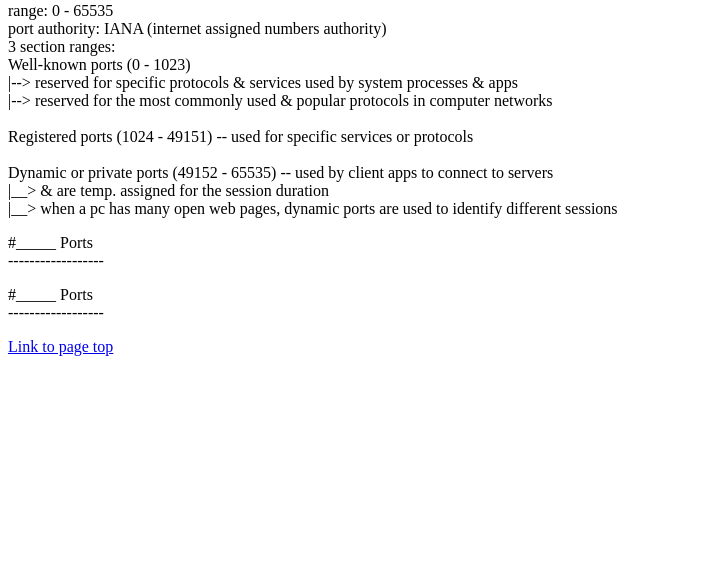
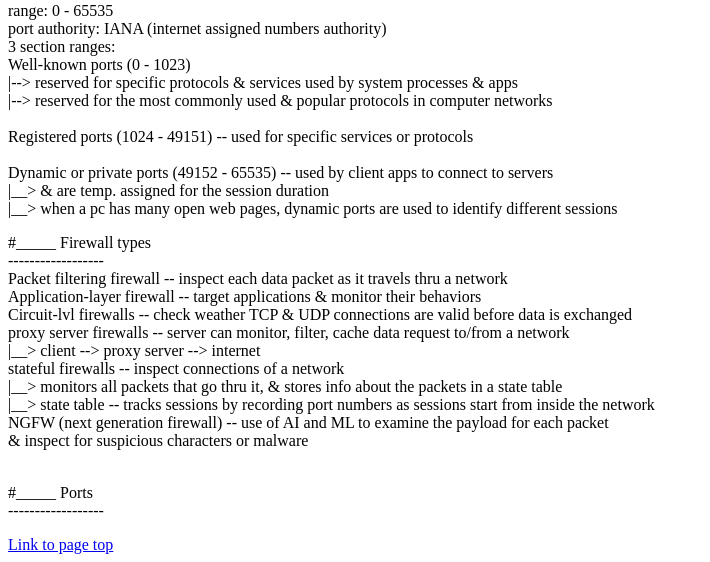
Before and after one commit to py3user22/django_demo1002, a Django app: template myapp1002/templates/1013_ports_demo1.html in a window 1280 px wide. Shown: the part 2209-2771 px from the top of the page, without its empty margins (0-710 px from the left). Before the commit the page ends 2565 px from the top, so only its background shows below. Run offline with Django 5.2, Linux system fonts and the light colour scheme; the template is opened without the code that fills it, so the values that code supplies are empty.

Commit message:
1014 osi model notes2

```diff
--- a/myapp1002/templates/1013_osi_model_demo1.html
+++ b/myapp1002/templates/1013_osi_model_demo1.html
@@ -49,6 +49,12 @@
         |____ 69 <br>
         DHCP (dynamic host control protocol):<br>
         |____ 67, 68 <br>
+        |___> assigns an available IP address to the device, along w/ network config. settings<br>
+        |__> Subnet mask,  default gateway, DNS server address <br>
+        |_> IP assignment steps --> DHCP Discover -> Offer --> Request --> Acknowledgment <br>
+
+
+        <br>
         NTP(network time protocol): <br>
         |____ 123 <br>
         Syslog: 514 <br>
--- a/myapp1002/templates/1013_ports_demo1.html
+++ b/myapp1002/templates/1013_ports_demo1.html
@@ -162,7 +162,18 @@
     </p>
 
     <p>
-      #_____  Ports  <br>------------------<br>
+        #_____  Firewall types  <br>------------------<br>
+        Packet filtering firewall -- inspect each data packet as it travels thru a network <br>
+        Application-layer firewall -- target applications & monitor their behaviors <br>
+        Circuit-lvl firewalls -- check weather TCP & UDP connections are valid before data is exchanged <br>
+        proxy server firewalls -- server can monitor, filter, cache data request to/from a network <br>
+        |__> client --> proxy server --> internet <br>
+        stateful firewalls --  inspect connections of a network <br>
+        |__> monitors all packets that go thru it, & stores info about the packets in a state table <br>
+        |__> state table -- tracks sessions by recording port numbers as sessions start from inside the network <br>
+        NGFW (next generation firewall) -- use of AI and ML to examine the payload for each packet<br>
+        & inspect for suspicious characters or malware <br>
+        <br>
 
 
     </p>
```
